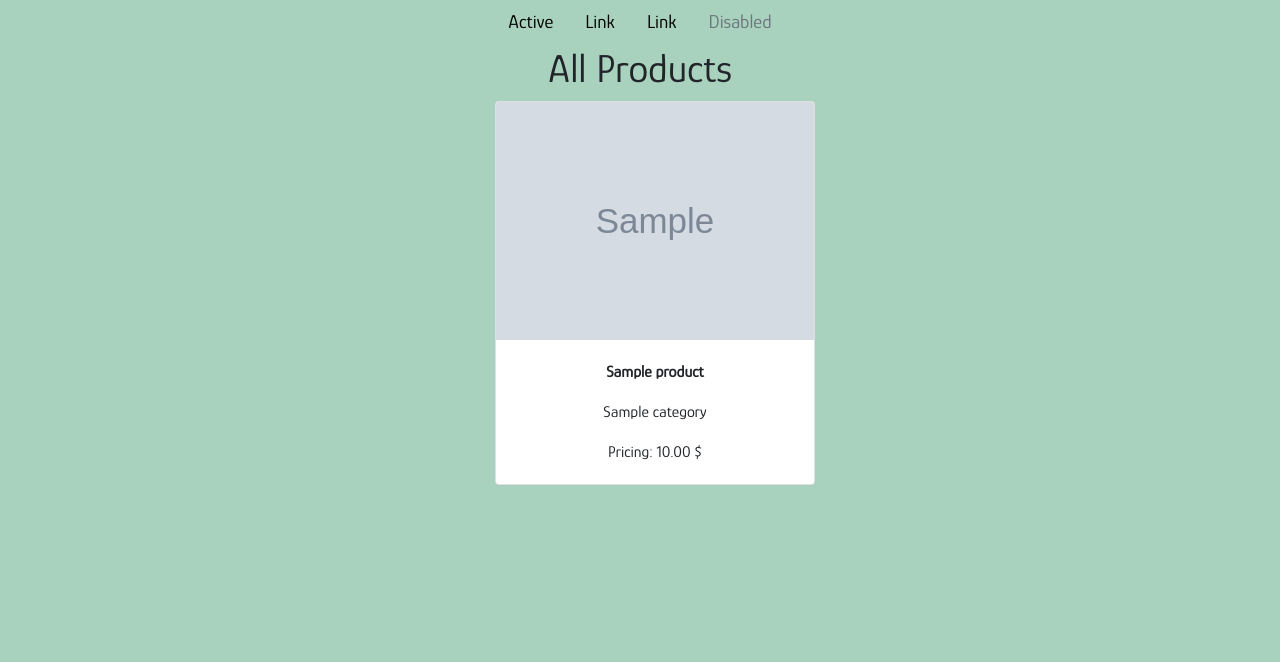
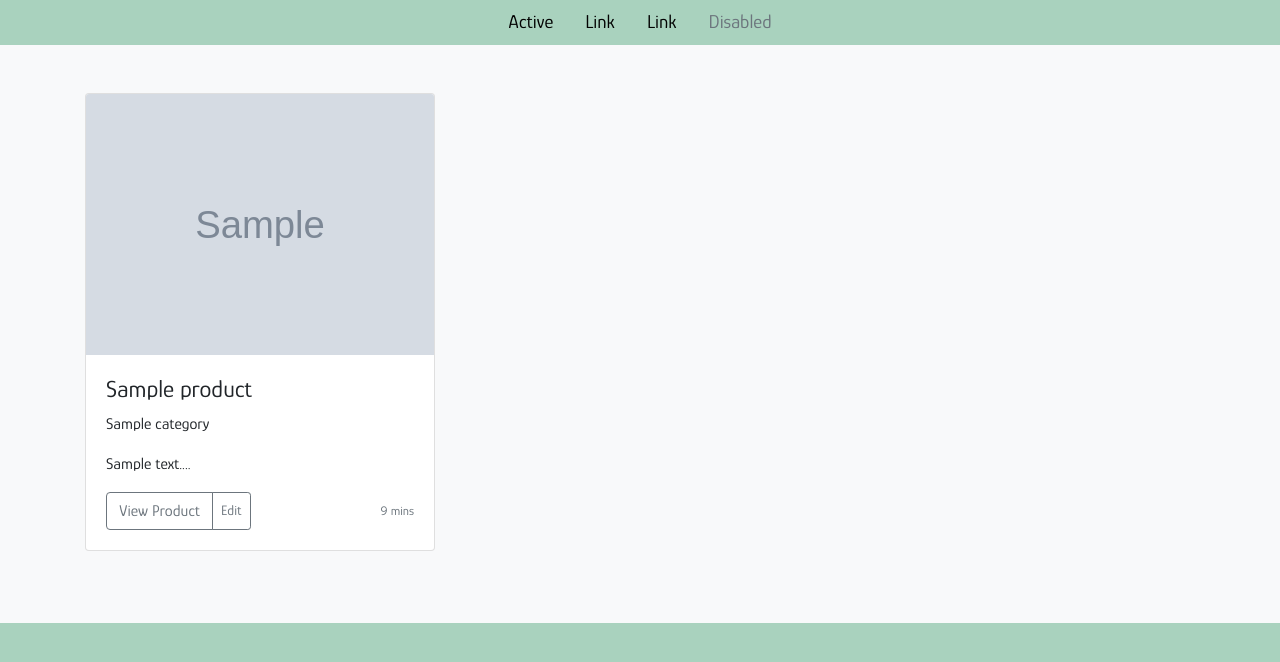
Before and after one commit to hddahdda/plant_ecommerce, a Django app: page /products/ in a window 1280 px wide. Shown: the part 82-744 px from the top of the page. Run offline with Django 3.2, Linux system fonts and the light colour scheme; tables that the repository leaves empty hold one stand-in row (values such as "Sample post"); grey boxes marked "Sample" are stand-in pictures; some libraries are stand-ins or nearby versions.

Commit message:
updated products.html and created product_detail.html + views + url

```diff
--- a/products/templates/products/products.html
+++ b/products/templates/products/products.html
@@ -3,51 +3,35 @@
 
 
 {% block content %}
-   <div class="container-fluid">
-       <div class="row justify-content-center">
-           <div class="col-md-auto">
-               <h1>All Products</h1>
-           </div>
-       </div>
-       <div class="row justify-content-center">
+<!---Code copied from Bootstap documentation: "https://getbootstrap.com/docs/4.0/examples/album/"-->
+<div class="album py-5 bg-light">
+    <div class="container">
+
+      <div class="row">
         {% for product in products %}
-           <div class="col-sm-6 col-md-6 col-lg-4 col-xl-3">
-            <div class="card justify-content-center" style="width: 20rem;">
-                {% if product.product_image %}
-                     <img src="{{ product.product_image.url }}" class="card-img-top" alt="{{ product.name }}">
-                {% else %}
-                     <img src="{{ MEDIA_URL }}default.jpeg" class="card-img-top" alt="{{ product.name }}">
-                {% endif %}
-            <div class="card-body text-center">
-            <p class="card-text"><strong>{{ product.friendly_name }}</strong></p>
-            <p class="card-text">{{ product.category }}</p>
-            <p class="card-text">Pricing: {{ product.price }} $</p>
+        <div class="col-md-4">
+          <div class="card mb-4 box-shadow">
+            {% if product.product_image %}
+            <img class="card-img-top" src="{{ product.product_image.url }}" alt="Card image cap">
+            {% else %}
+            <img class="card-img-top" data-src="holder.js/100px225?theme=thumb&bg=55595c&fg=eceeef&text=Thumbnail" alt="Card image cap">
+            {% endif %}
+            <div class="card-body">
+                <h4 class="d-flex justify-content-between align-items-center">{{ product.friendly_name }}</h4>
+                <p class="card-text justify-content-between align-items-center">{{ product.category }}</p>
+              <p class="card-text">{{ product.description|slice:"50" }}...</p>
+              <div class="d-flex justify-content-between align-items-center">
+                <div class="btn-group">
+                    <a href="{% url 'product_detail' product.id %}" class="btn btn-outline-secondary" role="button">View Product</a>
+                  <button type="button" class="btn btn-sm btn-outline-secondary">Edit</button>
                 </div>
+                <small class="text-muted">9 mins</small>
               </div>
-           </div>
+            </div>
+          </div>
+        </div>
+        {% endfor %}
+        </div>
+        {% endblock %}
 
-           <!---For loop from Code institute Boutique Ado project.-->
-           {% if forloop.counter|divisibleby:1 %}
-           <div class="col-12 d-sm-none mb-5">
-               <hr>
-           </div>
-       {% endif %}
-       {% if forloop.counter|divisibleby:2 %}
-           <div class="col-12 d-none d-sm-block d-md-block d-lg-none mb-5">
-               <hr>
-           </div>
-       {% endif %}
-       {% if forloop.counter|divisibleby:3 %}
-           <div class="col-12 d-none d-lg-block d-xl-none mb-5">
-               <hr>
-           </div>
-       {% endif %}
-       {% if forloop.counter|divisibleby:4 %}
-           <div class="col-12 d-none d-xl-block mb-5">
-               <hr>
-           </div>
-       {% endif %}
-        {% endfor %}
-       </div>
-   </div>
-{% endblock %}
+{% load static %}
--- a/products/urls.py
+++ b/products/urls.py
@@ -4,5 +4,6 @@ from django.conf import settings
 from django.conf.urls.static import static
 
 urlpatterns = [
-    path('', views.view_products, name='products')
+    path('', views.view_products, name='products'),
+    path('<product_id>', views.product_detail, name='product_detail'),
 ]+ static(settings.MEDIA_URL, document_root=settings.MEDIA_ROOT)
--- a/products/views.py
+++ b/products/views.py
@@ -9,14 +9,23 @@ def view_products(request):
 
     products = Product.objects.all()
 
-    # image = Image.objects.all()
-
     context = {
         'products': products,
-        # 'images': image,
     }
 
     return render(request, 'products/products.html', context)
+
+
+def product_detail(request, product_id):
+    """ A view to show individual product details """
+
+    product = get_object_or_404(Product, pk=product_id)
+
+    context = {
+        'product': product,
+    }
+
+    return render(request, 'products/product_detail.html', context)
 
 # def view_image(request, id):
 #     product = get_object_or_404(Product, id=id)
```
Also changed, not shown: products/templates/products/product_detail.html (added, +19 -0 lines).
